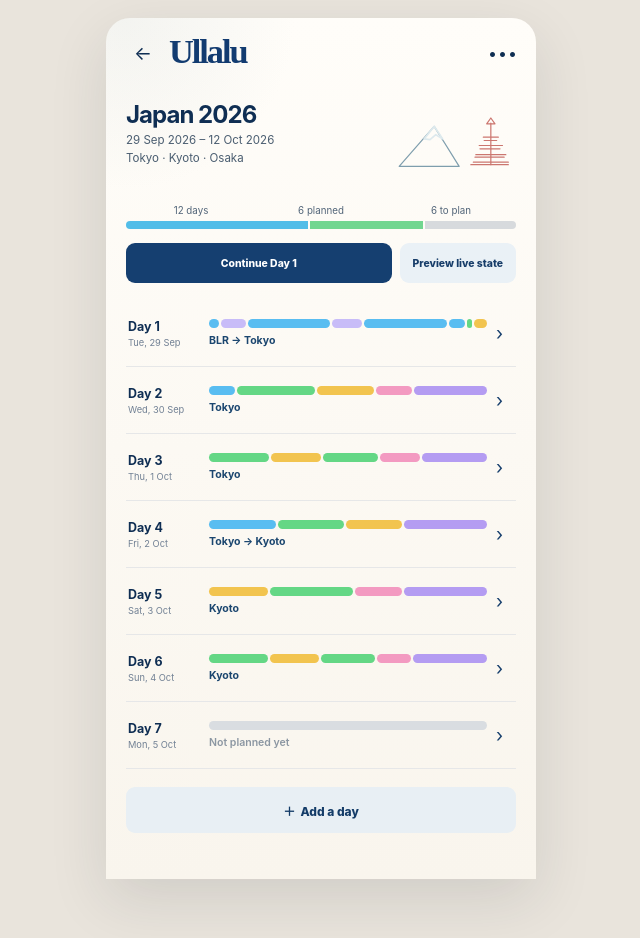
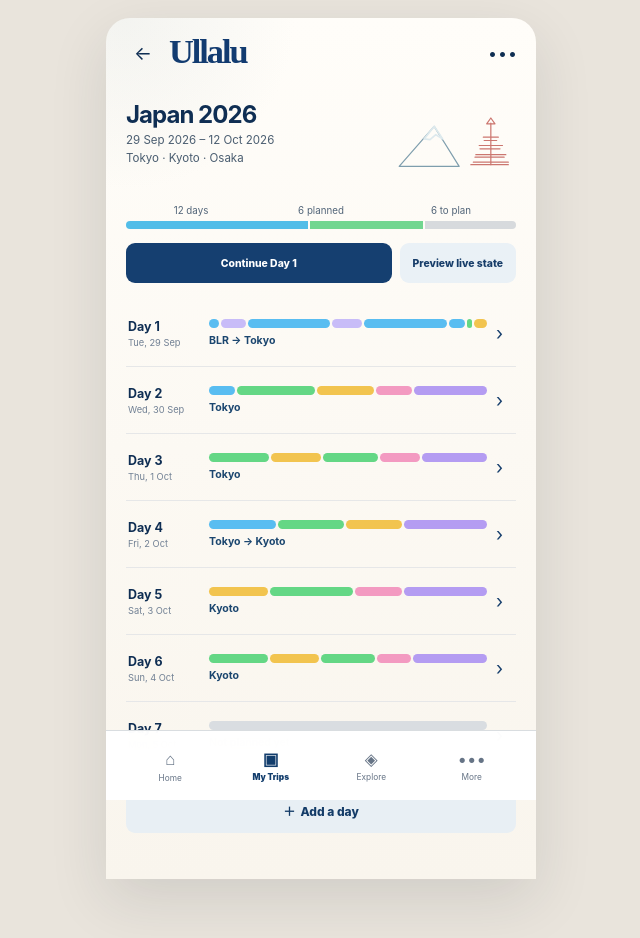
Before and after one commit to brijbh/ullalu, a Next.js app: page /trip/japan-2026 in a window 1280 px wide. Shown: the top 938 px of the page, without its empty margins (319-959 px from the left). Built offline with nearby package versions, Linux system fonts and the light colour scheme.

Commit message:
feat: keep app navigation on trip overview

```diff
--- a/app/trip/japan-2026/page.tsx
+++ b/app/trip/japan-2026/page.tsx
@@ -4,7 +4,7 @@ import { useEffect, useMemo, useState } from "react";
 import Link from "next/link";
 import styles from "../../JourneyFlow.module.css";
 import parity from "../../JourneyParity.module.css";
-import { AppHeader, Signature, TripArt } from "../../components/JourneyUI";
+import { AppHeader, BottomNav, Signature, TripArt } from "../../components/JourneyUI";
 import {
   DEFAULT_DRAFT,
   DEFAULT_TRIP_DAYS,
@@ -104,6 +104,7 @@ export default function TripOverviewPage() {
 
           <button className={styles.addDayButton} type="button" onClick={addDay}>＋&nbsp; Add a day</button>
         </div>
+        <BottomNav active="trips" />
       </section>
     </main>
   );
```
